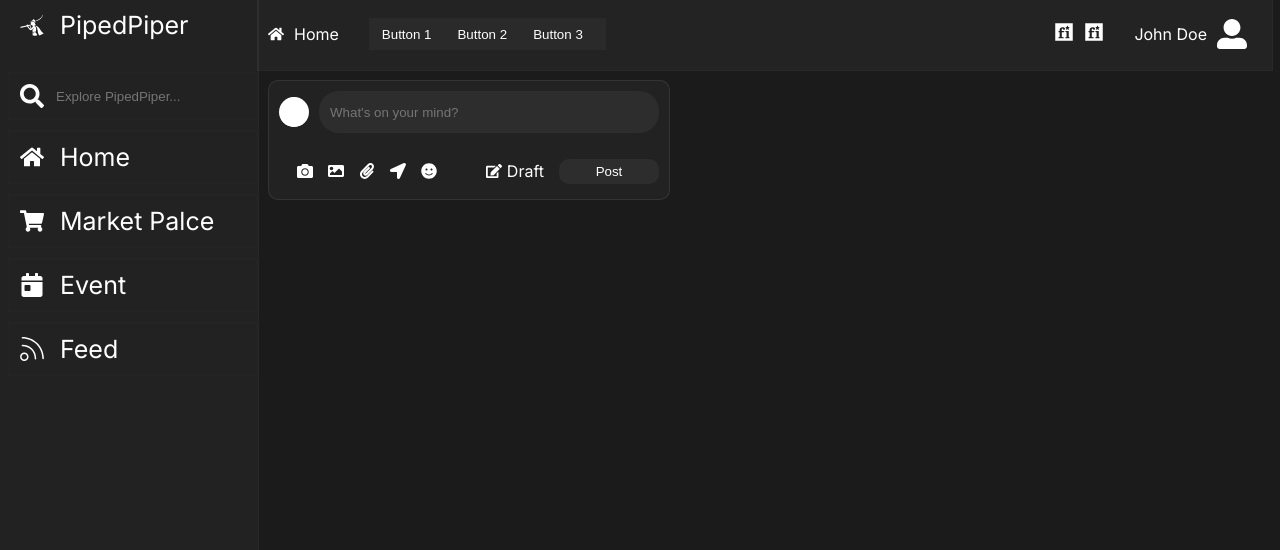
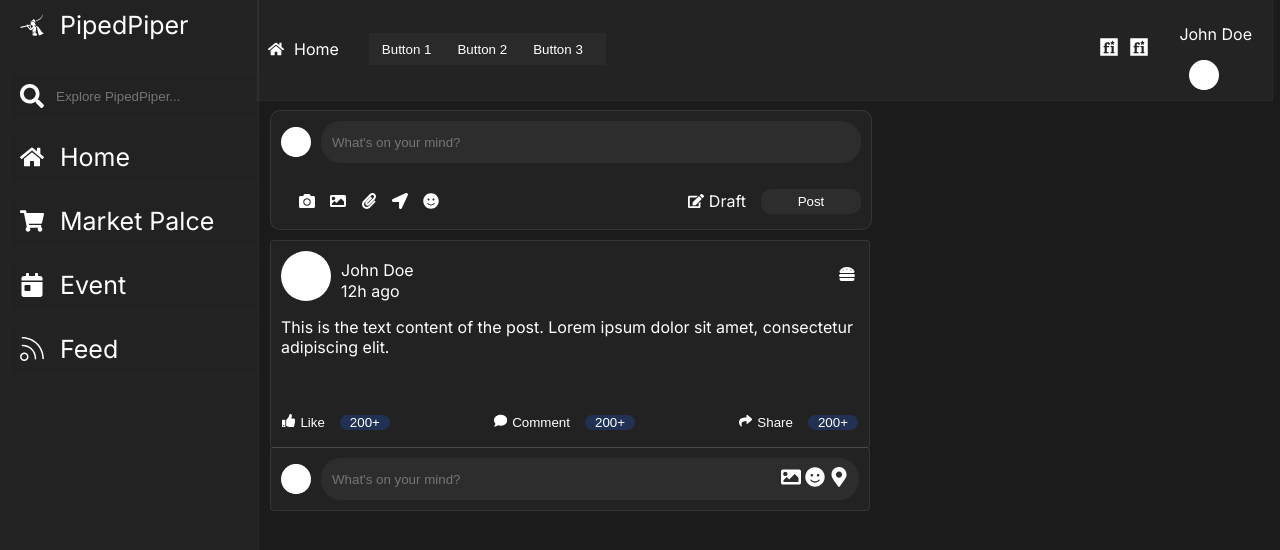
Before and after one commit to mohammadsarraf/next_clone, a Next.js app: page / in a window 1280 px wide. Shown: the top 550 px of the page. Built offline with nearby package versions, Linux system fonts and the light colour scheme.

Commit message:
mainContent added

```diff
--- a/src/app/Components/ComposerBox.css
+++ b/src/app/Components/ComposerBox.css
@@ -4,8 +4,8 @@
     width: 80vh; /* Adjust width to your preference */
     border: 1px solid #ffffff15; /* Add a border to the box if you want */
     border-radius: 10px;
-    margin-left: 260px;
-    width:400px;
+
+    width:600px;
     background-color: #80808014;
 }
 
--- /dev/null
+++ b/src/app/Components/MainContent.css
@@ -0,0 +1,6 @@
+.main-content {
+    display: flex;
+    flex-direction: column;
+    position: absolute;
+    left: 270px;
+}
--- /dev/null
+++ b/src/app/Components/MainContent.tsx
@@ -0,0 +1,12 @@
+import './MainContent.css'
+import ComposerBox  from './ComposerBox'
+import Post from './Post';
+
+export default function MainContent() {
+    return(
+        <div className='main-content'>
+            <ComposerBox />
+            <Post />
+        </div>
+    )
+}
--- /dev/null
+++ b/src/app/Components/Post.css
@@ -0,0 +1,198 @@
+.Post {
+    width: 600px;
+    border: 1px solid #ffffff15;
+    border-radius: 10px;
+    padding: 10px;
+    margin-top: 10px;
+    border-radius: 4px;
+    background-color: #80808014;
+    box-sizing: border-box;
+}
+.post-comment {
+    width: 600px;
+    border: 1px solid #ffffff15;
+    border-radius: 10px;
+    padding: 10px;
+    padding-top: 0px;
+    margin-top: -1px;
+    border-radius: 4px;
+    background-color: #80808014;
+    box-sizing: border-box;
+}
+.info {
+    display: flex;
+    align-items: center;
+}
+
+.profile-picture {
+    width: 50px;
+    height: 50px;
+    border-radius: 50%;
+    background-color: #ffffff;
+    margin-right: 10px;
+}
+
+.profile-picture svg {
+    display: center;
+    color: blue;
+    width: 50px;
+    height: 50px;
+    border-radius: 50%;
+}
+
+.user-info {
+    flex: 1;
+    flex-direction: column;
+    align-items: flex-start;
+}
+
+.profile-name {
+    width: 100px;
+    height: 16px;
+    margin-bottom: 5px;
+}
+
+.time-stamp {
+    width: 70px;
+    height: 12px;
+}
+
+.options {
+    width: 20px;
+    height: 20px;
+    background-color: transparent;
+}
+
+
+.content {
+    margin-top: 10px;
+}
+
+.content-text {
+    height: 80px;
+    margin-bottom: 10px;
+}
+
+.content-picture {
+    width: 100%;
+
+    object-fit: cover;
+}
+
+
+.social-bar {
+
+    display: flex;
+    justify-content: center; /* Add this line */
+
+}
+
+.icon-like {
+    width: 20px;
+    height: 20px;
+}
+
+.icon-comment {
+    width: 20px;
+    height: 20px;
+    margin-right: 150px;
+    margin-left: 150px;
+}
+
+.icon-share {
+    width: 20px;
+    height: 20px;
+}
+
+.social-button-first,
+.social-button-second,
+.social-button-third{
+    display: flex;
+    align-items: center;
+    background-color: transparent;
+    border: 2px solid transparent;
+    padding: 5px;
+    border-radius: 4px;
+    color: #ffffff;
+    transition: background-color 0.3s ease;
+}
+
+.social-button-first:hover .social-icon,
+.social-button-second:hover .social-icon,
+.social-button-third:hover .social-icon{
+  /* Define the styles for the icon when button is hovered */
+  /* For example, change the color to red */
+  color: #1d64f2;
+}
+
+.social-button-first:hover .social-name,
+.social-button-second:hover .social-name,
+.social-button-third:hover .social-name  {
+  /* Define the styles for the text when button is hovered */
+  /* For example, change the color to blue */
+  color: #1d64f2;
+}
+
+.social-button-second {
+    margin-left: 90px;
+    margin-right: 90px;
+}
+.social-icon {
+    margin-right: 5px; /* Adjust the spacing between the icon and the name */
+}
+
+.social-name {
+    margin-right: 15px; /* Adjust the spacing between the name and the number */
+}
+
+.social-text{
+    background-color: #1d64f23c;
+    border-radius: 10px;
+    padding-right: 10px;
+    padding-left: 10px;
+}
+
+/* comment section */
+
+.comment-top-bar {
+    position: relative; /* Add position relative to make absolute positioning work */
+    display: flex;
+    align-items: center;
+    margin-top: 10px;
+    outline: none;
+}
+
+.comment-user-icon {
+    width: 30px;
+    height: 30px;
+    border-radius: 50%;
+    background-color: #ffffff; /* You can use any color you want */
+    margin-right: 10px;
+    color: #ffffff;
+}
+
+.comment-input-bar {
+    flex: 1;
+    height: 30px;
+    padding: 5px 10px;
+    border: 1px solid transparent;
+    background-color: #8080801d;
+    border-radius: 20px; /* Make it circular */
+    outline: none; /* Remove the outline on click */
+    color: #ffffff;
+    width: 540px;
+}
+
+.comment-icons {
+    position: absolute; /* Position the icons absolutely inside the input bar */
+    right: 10px; /* Adjust the right position to create space from the right edge */
+    top: 50%; /* Center the icons vertically */
+    transform: translateY(-50%); /* Adjust vertical centering */
+}
+
+.icon {
+    font-size: 20px;
+    margin-left: 4px; /* Adjust the space between icons */
+    cursor: pointer;
+    color: #ffffff; /* You can change the icon color as needed */
+}
--- /dev/null
+++ b/src/app/Components/Post.tsx
@@ -0,0 +1,80 @@
+import './Post.css';
+import { FaUserAlt, FaThumbsUp, FaComment, FaShare, FaHamburger, FaUser, FaImage, FaSmile, FaMapMarkerAlt    } from 'react-icons/fa';
+import Image from 'next/image';
+
+export default function Post() {
+    return(
+        <div>
+            <div className='Post'>
+                <div className='info'>
+                    <div className='profile-picture'>
+                        {/* <FaUserAlt /> */}
+                    </div>
+                    <div className='user-info'>
+                        <div className='profile-name'>John Doe</div>
+                        <div className='time-stamp'>12h ago</div>
+                    </div>
+                    <div className='options'><FaHamburger /></div>
+                </div>
+                <div className='content'>
+                    <p className='content-text'>
+                        This is the text content of the post. Lorem ipsum dolor sit amet, consectetur adipiscing elit.
+                    </p>
+                    {/* <div className='content-picture'>
+                        <Image src="/picture.png" alt="Post content" width={300} height={200} />
+                    </div> */}
+                </div>
+                <div className='social-bar'>
+                    <button className='social-button-first'>
+                        <div className='social-icon'>
+                            <FaThumbsUp />
+                        </div>
+                        <div className='social-name'>
+                            Like
+                        </div>
+                        <div className='social-text'>
+                            200+
+                        </div>
+                    </button>
+
+                    <button className='social-button-second'>
+                        <div className='social-icon'>
+                            <FaComment />
+                        </div>
+                        <div className='social-name'>
+                            Comment
+                        </div>
+                        <div className='social-text'>
+                            200+
+                        </div>
+                    </button>
+
+                    <button className='social-button-third'>
+                        <div className='social-icon'>
+                            <FaShare />
+                        </div>
+                        <div className='social-name'>
+                            Share
+                        </div>
+                        <div className='social-text'>
+                            200+
+                        </div>
+                    </button>
+                </div>
+            </div>
+                <div className='post-comment'>
+                    <div className='comment-top-bar'>
+                        <FaUser className="comment-user-icon" />
+                        <input type='text' className='comment-input-bar' placeholder="What's on your mind?" />
+                        <div className='comment-icons'>
+                            <FaImage className="icon" />
+                            <FaSmile className="icon" />
+                            <FaMapMarkerAlt className="icon" />
+                        </div>
+                    </div>
+                    <div className='comment-section'>
+                    </div>
+                </div>
+        </div>
+    );
+}
--- a/src/app/page.tsx
+++ b/src/app/page.tsx
@@ -2,13 +2,14 @@ import Image from 'next/image'
 import Navbar from './Components/Navbar'
 import ComposerBox from './Components/ComposerBox';
 import AppNavabr from './Components/AppNavbar';
+import MainContent from './Components/MainContent';
 
 export default function Home() {
   return (
    <div className='App'>
       <Navbar />
       <AppNavabr />
-      <ComposerBox /> {/* Add the ComposerBox component here */}
+      <MainContent />
     </div>
   )
 }
```
Also changed, not shown: src/app/Components/picture.png (added).
